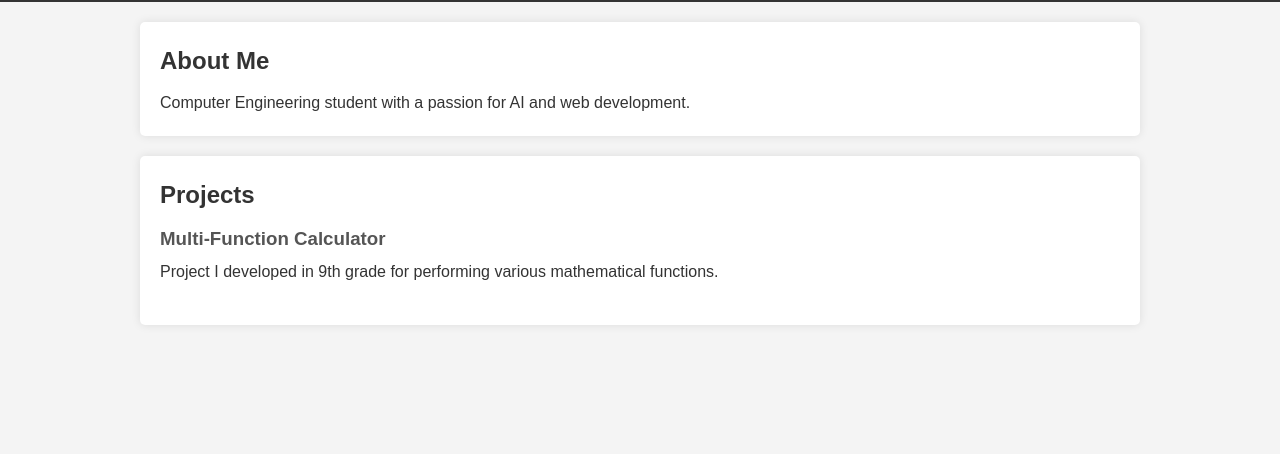
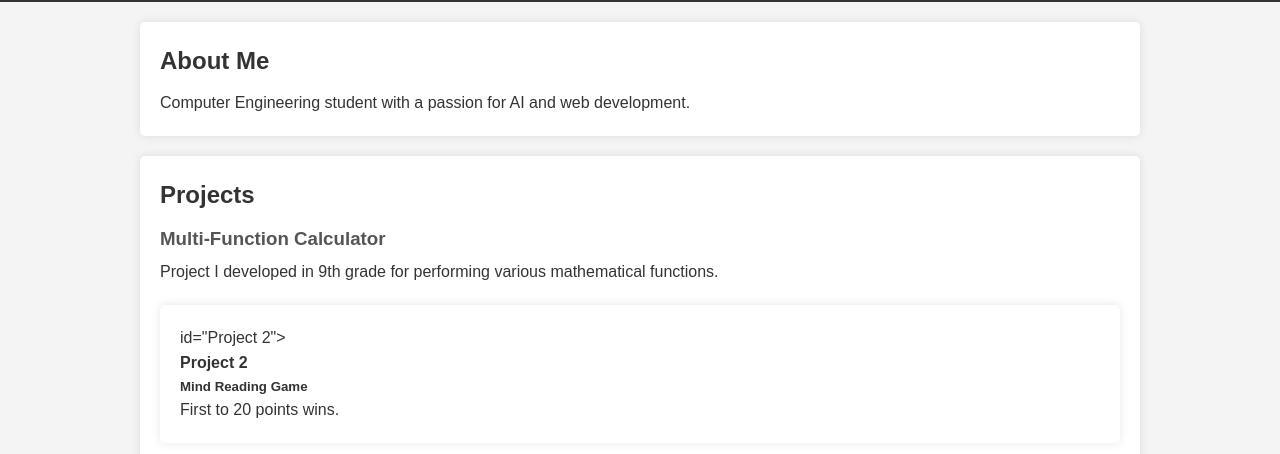
Before and after one commit to NeoCoder7/NeoCoder7.github.io, a plain HTML site: page index.html in a window 1280 px wide. Shown: the part 108-562 px from the top of the page. Drawn offline with Linux system fonts and the light colour scheme.

Commit message:
Update index.html

```diff
--- a/index.html
+++ b/index.html
@@ -25,6 +25,12 @@
             <h3>Multi-Function Calculator</h3>
             <p>Project I developed in 9th grade for performing various mathematical functions.</p>
         </div>
+        <section> id="Project 2">
+            <h4>Project 2</h4>
+        <div class="project2">
+            <h5>Mind Reading Game</h5>
+            <p> First to 20 points wins.</p>
+        </div>
+        </section>
         <!-- Add more projects -->
-    </
     <link rel="stylesheet" href="styles.css">
```
